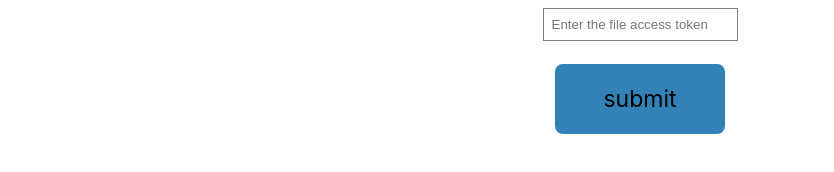
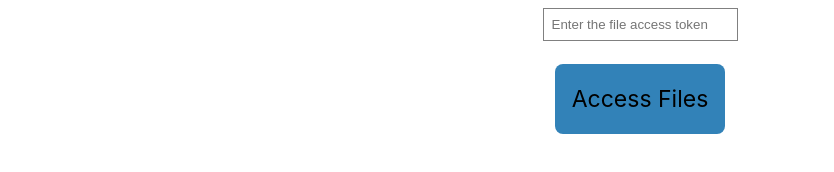
Before and after one commit to vinishdas/FileSharingApp, a React (Vite) app in the folder frontend/: page / in a window 1280 px wide. Both pictures are taken after a click on the button "recieve". Shown: the part 412-584 px from the top of the page, without its empty margins (0-834 px from the left). Built offline with nearby package versions, Linux system fonts and the light colour scheme; a web font is replaced by a local one.

Commit message:
created receive page with token checking

```diff
--- a/frontend/src/App.jsx
+++ b/frontend/src/App.jsx
@@ -1,3 +1,4 @@
+import { BrowserRouter } from "react-router-dom";
 import { useState } from "react";
 import "./App.css";
 import Home from "./home";
@@ -9,6 +10,7 @@ function App() {
   const [show, setshow] = useState("Home");
 
   const UpdateUser = (newvalue) => {
+    console.log("Switching to:", newvalue);
     setshow(newvalue);
   };
 
@@ -25,7 +27,7 @@ function App() {
     }
   };
 
-  return <div>{render_content()}</div>;
+  return (<BrowserRouter><div>{render_content()}</div></BrowserRouter>);
 }
 
 export default App;
--- a/frontend/src/Recieve.jsx
+++ b/frontend/src/Recieve.jsx
@@ -1,10 +1,35 @@
 import "./App.css";
 import "./Receive.css";
 import { useState } from 'react';
+import axios from 'axios';
+import { useNavigate } from 'react-router-dom';
 
+const Recieve = ({ onUpdate }) => {
+  const [token, setToken] = useState('');
+  const [isLoading, setIsLoading] = useState(false);
+  const navigate = useNavigate();
 
-export default function Recieve({onUpdate}){
-  const [token, setToken] = useState('');
+  const handleTokenSubmit = async (e) => {
+    e.preventDefault();
+    setIsLoading(true);
+
+    try {
+      const response = await axios.post('/api/verify-token', { token });
+
+      if (response.data.valid) {
+        navigate(`/retrieve/${token}`);
+      } else {
+
+        alert('Invalid token. Please check and try again.');
+        window.location.reload();
+      }
+    } catch (error) {
+      console.error('Error verifying token:', error);
+      alert('An error occurred. Please try again.');
+    } finally {
+      setIsLoading(false);
+    }
+  };
     return(<>
      <button className="uploadBack" onClick={()=>onUpdate("Home")}>Back</button>
       <div className="input">
@@ -26,10 +51,13 @@ export default function Recieve({onUpdate}){
         </div>
         <button
           type="submit"
+          disabled={isLoading}
+          className="w-full bg-blue-600 text-white p-2 rounded-md hover:bg-blue-700 disabled:bg-blue-300"
         >
-         submit
+          {isLoading ? 'Verifying...' : 'Access Files'}
         </button>
       </form>
     </div>
     </>)
 }
+export default Recieve;
```
